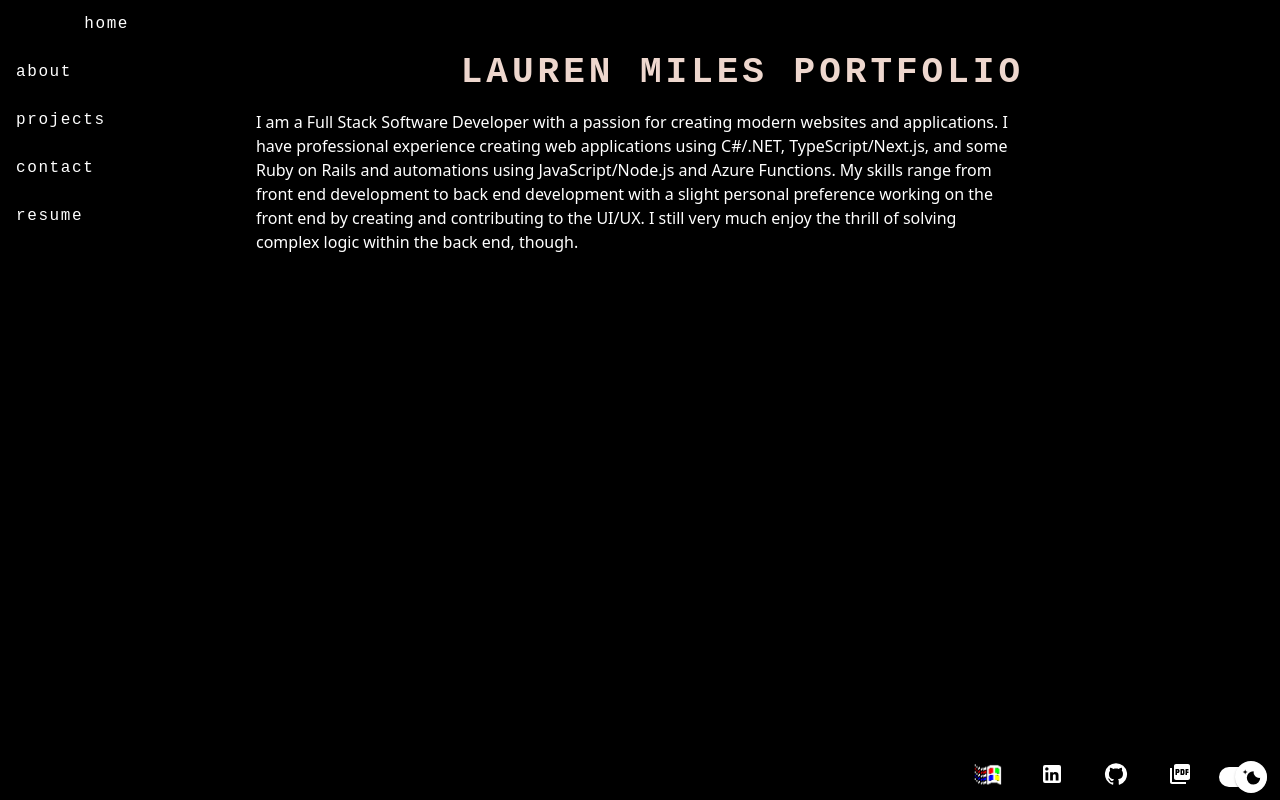
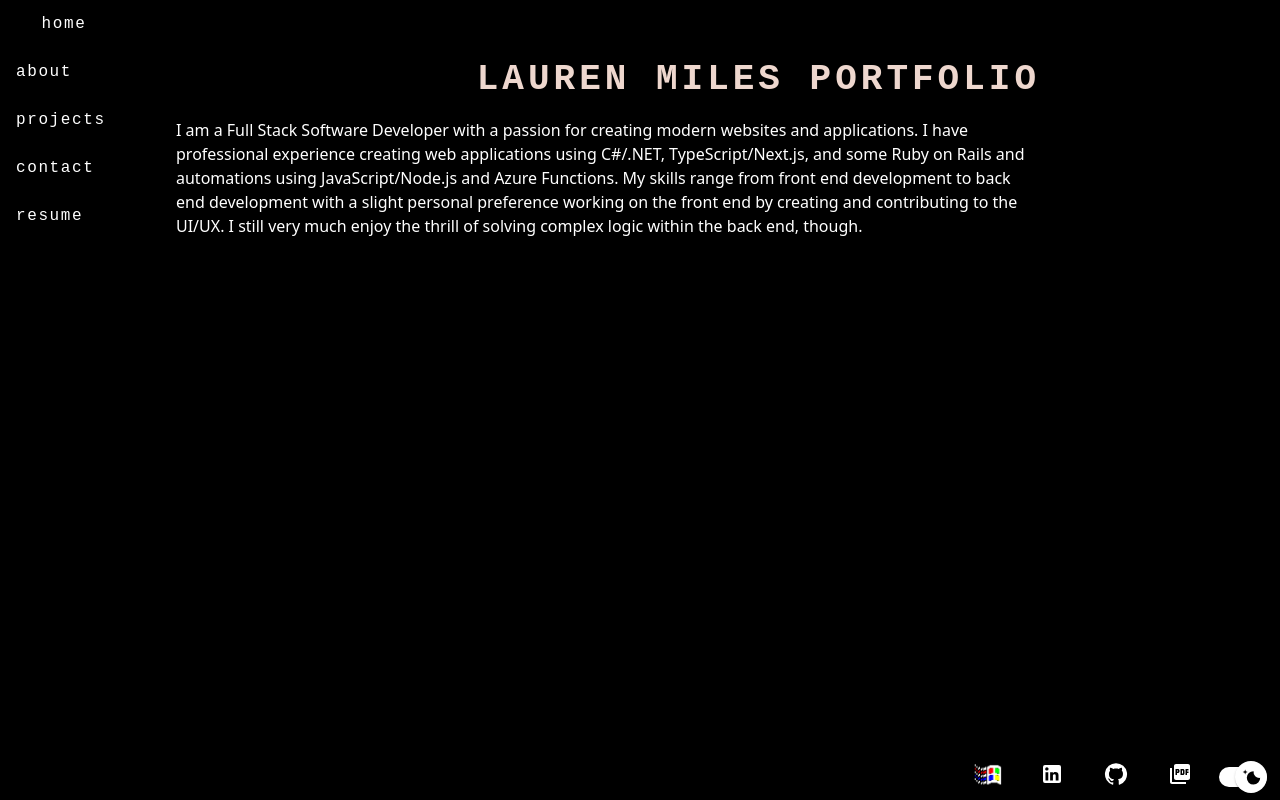
Before and after one commit to laurenmilesdev/portfolio, a Next.js app: page / in a window 1280 px wide. Built offline with nearby package versions, Linux system fonts and the light colour scheme; a web font is replaced by a local one.

Commit message:
Updated Layout styling

```diff
--- /dev/null
+++ b/src/components/portfolio/layout/Layout.module.css
@@ -0,0 +1,7 @@
+.nav-container {
+  width: 10%;
+}
+
+.children-container {
+  width: 75%;
+}
--- a/src/components/portfolio/layout/Layout.tsx
+++ b/src/components/portfolio/layout/Layout.tsx
@@ -2,6 +2,8 @@ import { Dispatch, SetStateAction } from 'react';
 import Navigation from '../navigation/Navigation';
 import Footer from '../footer/Footer';
 import ContactModel from '../../../models/contact/contact';
+
+import styles from './Layout.module.css';
 
 type Props = {
   pageTitles: string[];
@@ -33,7 +35,7 @@ export default function Layout({
   return (
     <>
       <div className="d-flex flex-row">
-        <div className={`col-md-2`} id={navigationDivId}>
+        <div className={`${styles['nav-container']}`} id={navigationDivId}>
           <Navigation
             pageTitles={pageTitles}
             pageTabValue={pageTabValue}
@@ -41,7 +43,7 @@ export default function Layout({
           />
         </div>
 
-        <div className={`col-md-8`} id={childrenContainerId}>
+        <div className={`${styles['children-container']}`} id={childrenContainerId}>
           {children}
         </div>
       </div>
```
